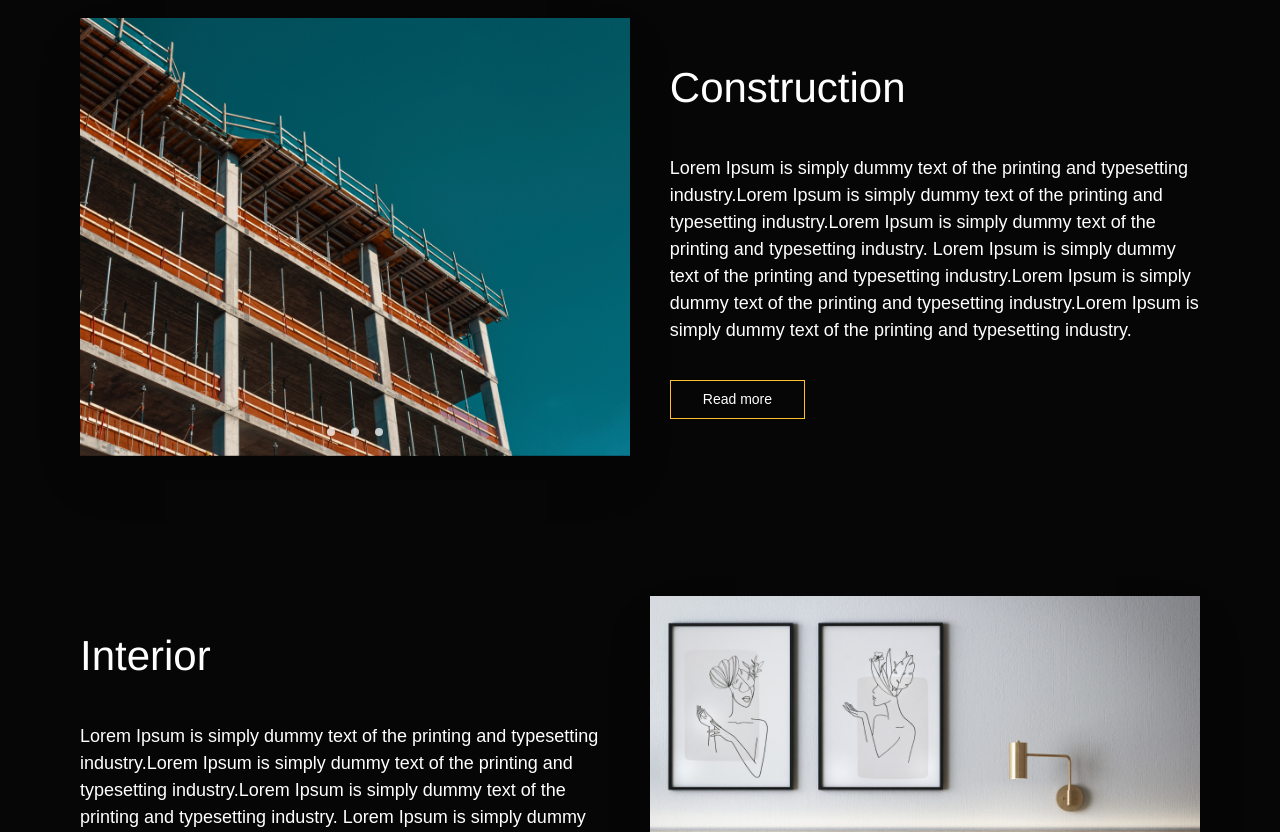
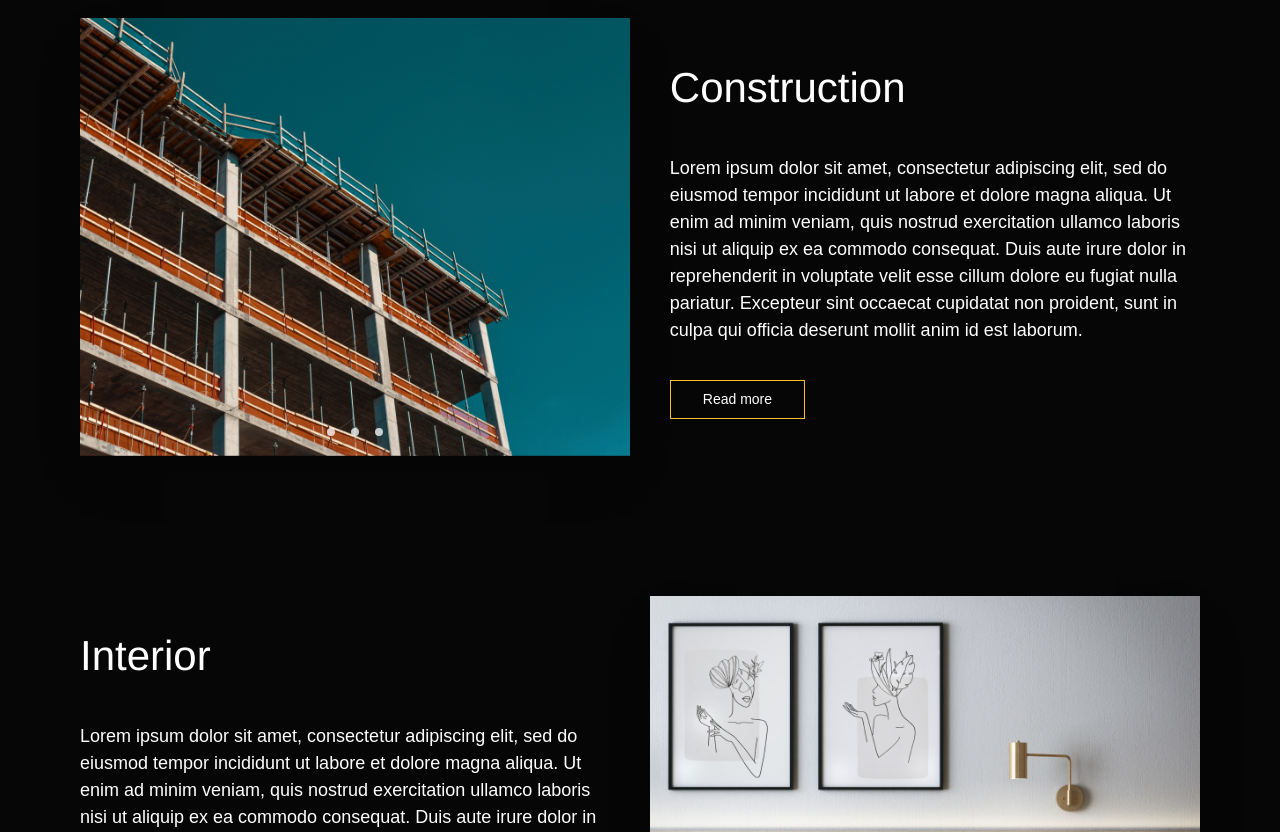
Before and after one commit to ahswathi/keyinterior, a React (Create React App) app: page / in a window 1280 px wide. Shown: the part 1860-2692 px from the top of the page. Built offline with nearby package versions, Linux system fonts and the light colour scheme.

Commit message:
validation

```diff
--- a/src/Components/Footer.js
+++ b/src/Components/Footer.js
@@ -4,8 +4,8 @@ import SocialMediaIcons from './SocialMediaIcons'
 
 const Footer = () => {
   return (
-    <div className='lg:p-[80px] md:p-[80px] sm:p-[80px] p-[40px] bg-[#060606] text-white'>
-        <div className='flex flex-wrap lg:justify-between lg:pb-[80px]'>
+    <div className='lg:p-[80px] md:p-[40px] sm:p-[40px] p-[40px] bg-[#060606] text-white'>
+        <div className='flex flex-wrap lg:justify-between md:justify-between lg:pb-[80px]'>
             <div className='font-poppins pb-[20px] text-[#767676] lg:text-[20px] text-[16px] '>
             <p>438 Marine Parade Elwood, <br/>
             Victoria P.O Box 3184 </p>  <br/>
--- a/src/Components/Homebody.js
+++ b/src/Components/Homebody.js
@@ -11,7 +11,7 @@ const Homebody = () => {
         </div>
         <div className="font-normal text-white w-full lg:ps-[40px] md:ps-[40px]">
             <p className='lg:text-[42px] md:text-[28px] sm:text-[28px] text-[22px] pb-[20px]'>Construction</p>
-            <p className='font-poppins lg:text-[18px] md:text-[12px] text-[12px] lg:py-4  md:py-4'>Lorem Ipsum is simply dummy text of the printing and typesetting industry.Lorem Ipsum is simply dummy text of the printing and typesetting industry.Lorem Ipsum is simply dummy text of the printing and typesetting industry. Lorem Ipsum is simply dummy text of the printing and typesetting industry.Lorem Ipsum is simply dummy text of the printing and typesetting industry.Lorem Ipsum is simply dummy text of the printing and typesetting industry.</p>
+            <p className='font-poppins lg:text-[18px] md:text-[12px] text-[12px] lg:py-4  md:py-4'>Lorem ipsum dolor sit amet, consectetur adipiscing elit, sed do eiusmod tempor incididunt ut labore et dolore magna aliqua. Ut enim ad minim veniam, quis nostrud exercitation ullamco laboris nisi ut aliquip ex ea commodo consequat. Duis aute irure dolor in reprehenderit in voluptate velit esse cillum dolore eu fugiat nulla pariatur. Excepteur sint occaecat cupidatat non proident, sunt in culpa qui officia deserunt mollit anim id est laborum.</p>
             <a href='/construction'><button className='font-poppins border  border-[#FFC12B] text-[14px] px-8 py-2 mt-[20px]
             transition-colors duration-300 hover:bg-[#FFC12B] hover:text-black'>Read more</button></a>
         </div>
@@ -22,7 +22,7 @@ const Homebody = () => {
         </div>
         <div className="font-normal text-white w-full lg:pe-[40px] pe-[40px]">
             <p className='lg:text-[42px] md:text-[28px] sm:text-[28px] text-[22px] pb-[20px]'>Interior</p>
-            <p className='font-poppins lg:text-[18px] md:text-[12px] text-[12px] lg:py-4  md:py-4'>Lorem Ipsum is simply dummy text of the printing and typesetting industry.Lorem Ipsum is simply dummy text of the printing and typesetting industry.Lorem Ipsum is simply dummy text of the printing and typesetting industry. Lorem Ipsum is simply dummy text of the printing and typesetting industry.Lorem Ipsum is simply dummy text of the printing and typesetting industry.Lorem Ipsum is simply dummy text of the printing and typesetting industry.</p>
+            <p className='font-poppins lg:text-[18px] md:text-[12px] text-[12px] lg:py-4  md:py-4'>Lorem ipsum dolor sit amet, consectetur adipiscing elit, sed do eiusmod tempor incididunt ut labore et dolore magna aliqua. Ut enim ad minim veniam, quis nostrud exercitation ullamco laboris nisi ut aliquip ex ea commodo consequat. Duis aute irure dolor in reprehenderit in voluptate velit esse cillum dolore eu fugiat nulla pariatur. Excepteur sint occaecat cupidatat non proident, sunt in culpa qui officia deserunt mollit anim id est laborum.</p>
             <a href='/interior'><button className='font-poppins border  border-[#FFC12B] text-[14px] px-8 py-2 mt-[20px]
             transition-colors duration-300 hover:bg-[#FFC12B] hover:text-black'>Read more</button></a>
         </div>
--- a/src/pages/About.js
+++ b/src/pages/About.js
@@ -24,13 +24,13 @@ const About = () => {
                 {/* <button className='border  border-[#FFC12B] text-[14px] px-8 py-2'>Read more</button> */}
             </div>
         </div>
-        <div className='lg:flex lg:flex-row-reverse md:flex justify-center items-center pb-[40px]'>
+        <div className='lg:flex lg:flex-row-reverse md:flex md:flex-row-reverse justify-center items-center pb-[40px]'>
           <div className='w-full lg:ps-[40px] md:ps-[40px] py-[20px]'>
                 <img src="images/img1.png" alt="logo" class="object-cover "/>
             </div>
             <div className="font-normal text-white w-full ">
-                <p className='lg:text-[42px] md:text-[42px] sm:text-[28px] text-[22px]'>Title</p>
-                <p className='font-poppins lg:text-[18px] md:text-[18px] text-[12px] lg:py-4  md:py-4'>Lorem ipsum dolor sit amet, consectetur adipiscing elit, sed do eiusmod tempor incididunt ut labore et dolore magna aliqua. Ut enim ad minim veniam, quis nostrud exercitation ullamco laboris nisi ut aliquip ex ea commodo consequat. Duis aute irure dolor in reprehenderit in voluptate velit esse cillum dolore eu fugiat nulla pariatur. Excepteur sint occaecat cupidatat non proident, sunt in culpa qui officia deserunt mollit anim id est laborum.</p>
+                <p className='lg:text-[42px] md:text-[28px] sm:text-[28px] text-[22px]'>Title</p>
+                <p className='font-poppins lg:text-[18px] md:text-[12px] text-[12px] lg:py-4  md:py-4'>Lorem ipsum dolor sit amet, consectetur adipiscing elit, sed do eiusmod tempor incididunt ut labore et dolore magna aliqua. Ut enim ad minim veniam, quis nostrud exercitation ullamco laboris nisi ut aliquip ex ea commodo consequat. Duis aute irure dolor in reprehenderit in voluptate velit esse cillum dolore eu fugiat nulla pariatur. Excepteur sint occaecat cupidatat non proident, sunt in culpa qui officia deserunt mollit anim id est laborum.</p>
                {/*  <button className='border border-[#FFC12B] text-[14px] px-8 py-2'>Read more</button> */}
             </div>
 
--- a/src/pages/Construction.js
+++ b/src/pages/Construction.js
@@ -10,7 +10,7 @@ const Construction = () => {
       <div className=''> <img src="images/About.png" alt="logo" className='py-[20px] h-[200px] lg:h-[480px] md:h-[380px] w-full
       lg:rounded-tr-[100px] lg:rounded-bl-[100px] rounded-tr-[45px] rounded-bl-[45px]' /></div>
     </div>
-    <div className='lg:px-[80px] md:px-[80px] text-white lg:pb-[80px] md:pb-[80px] pb-[40px] px-[20px]  '>
+    <div className='lg:px-[80px] md:px-[40px]  text-white lg:pb-[80px] md:pb-[80px] pb-[40px] px-[20px] '>
       <p className='lg:text-[52px] md:text-[52px] sm:text-[38px] text-[38px] text-center lg:text-left'>How it works</p>
       <p className='font-poppins lg:text-[18px] md:text-[18px] text-[12px] text-center lg:text-left'>Lorem Ipsum is simply dummy text of the printing and typesetting industry.</p>
         <div className='lg:flex  md:flex justify-center items-center py-[60px]'>
@@ -18,17 +18,17 @@ const Construction = () => {
                 <img src="images/img3.png" alt="logo" class="object-cover "/>
             </div>
             <div className="font-normal text-white w-full lg:ps-[40px] md:ps-[40px] pt-[20px]">
-                <p className='lg:text-[42px] md:text-[42px] sm:text-[28px] text-[28px]'>Title</p>
-                <p className='font-poppins lg:text-[18px] md:text-[18px] text-[12px] lg:py-4  md:py-4'>Lorem ipsum dolor sit amet, consectetur adipiscing elit, sed do eiusmod tempor incididunt ut labore et dolore magna aliqua. Ut enim ad minim veniam, quis nostrud exercitation ullamco laboris nisi ut aliquip ex ea commodo consequat. Duis aute irure dolor in reprehenderit in voluptate velit esse cillum dolore eu fugiat nulla pariatur. Excepteur sint occaecat cupidatat non proident, sunt in culpa qui officia deserunt mollit anim id est laborum.</p>
+                <p className='lg:text-[42px] md:text-[28px] sm:text-[28px] text-[28px]'>Title</p>
+                <p className='font-poppins lg:text-[18px] md:text-[12px] text-[12px] lg:py-4  md:py-4'>Lorem ipsum dolor sit amet, consectetur adipiscing elit, sed do eiusmod tempor incididunt ut labore et dolore magna aliqua. Ut enim ad minim veniam, quis nostrud exercitation ullamco laboris nisi ut aliquip ex ea commodo consequat. Duis aute irure dolor in reprehenderit in voluptate velit esse cillum dolore eu fugiat nulla pariatur. Excepteur sint occaecat cupidatat non proident, sunt in culpa qui officia deserunt mollit anim id est laborum.</p>
             </div>
         </div>
-        <div className='lg:flex lg:flex-row-reverse md:flex '>
+        <div className='lg:flex lg:flex-row-reverse  md:flex-row-reverse md:flex '>
             <div className='w-full lg:ps-[40px] md:ps-[40px]  pb-[20px]'>
                 <img src="images/img1.png" alt="logo" class="object-cover "/>
             </div>
-            <div className="font-normal text-white w-full lg:ps-[40px] md:ps-[40px] ">
-                <p className='lg:text-[42px] md:text-[42px] sm:text-[28px] text-[28px]'>Title</p>
-                <p className='font-poppins lg:text-[18px] md:text-[18px] text-[12px] lg:py-4  md:py-4'>Lorem ipsum dolor sit amet, consectetur adipiscing elit, sed do eiusmod tempor incididunt ut labore et dolore magna aliqua. Ut enim ad minim veniam, quis nostrud exercitation ullamco laboris nisi ut aliquip ex ea commodo consequat. Duis aute irure dolor in reprehenderit in voluptate velit esse cillum dolore eu fugiat nulla pariatur. Excepteur sint occaecat cupidatat non proident, sunt in culpa qui officia deserunt mollit anim id est laborum.</p>
+            <div className="font-normal text-white w-full lg:ps-[40px] md:ps-[40px] pt-[20px]">
+                <p className='lg:text-[42px] md:text-[28px] sm:text-[28px] text-[28px]'>Title</p>
+                <p className='font-poppins lg:text-[18px] md:text-[12px] text-[12px] lg:py-4  md:py-4'>Lorem ipsum dolor sit amet, consectetur adipiscing elit, sed do eiusmod tempor incididunt ut labore et dolore magna aliqua. Ut enim ad minim veniam, quis nostrud exercitation ullamco laboris nisi ut aliquip ex ea commodo consequat. Duis aute irure dolor in reprehenderit in voluptate velit esse cillum dolore eu fugiat nulla pariatur. Excepteur sint occaecat cupidatat non proident, sunt in culpa qui officia deserunt mollit anim id est laborum.</p>
             </div>
         </div>
 
@@ -37,17 +37,17 @@ const Construction = () => {
                 <img src="images/img5.png" alt="logo" class="object-cover "/>
             </div>
             <div className="font-normal text-white w-full lg:ps-[40px] md:ps-[40px] pt-[20px]">
-                <p className='lg:text-[42px] md:text-[42px] sm:text-[28px] text-[28px]'>Title</p>
-                <p className='font-poppins lg:text-[18px] md:text-[18px] text-[12px] lg:py-4  md:py-4'>Lorem ipsum dolor sit amet, consectetur adipiscing elit, sed do eiusmod tempor incididunt ut labore et dolore magna aliqua. Ut enim ad minim veniam, quis nostrud exercitation ullamco laboris nisi ut aliquip ex ea commodo consequat. Duis aute irure dolor in reprehenderit in voluptate velit esse cillum dolore eu fugiat nulla pariatur. Excepteur sint occaecat cupidatat non proident, sunt in culpa qui officia deserunt mollit anim id est laborum.</p>
+                <p className='lg:text-[42px] md:text-[28px] sm:text-[28px] text-[28px]'>Title</p>
+                <p className='font-poppins lg:text-[18px] md:text-[12px] text-[12px] lg:py-4  md:py-4'>Lorem ipsum dolor sit amet, consectetur adipiscing elit, sed do eiusmod tempor incididunt ut labore et dolore magna aliqua. Ut enim ad minim veniam, quis nostrud exercitation ullamco laboris nisi ut aliquip ex ea commodo consequat. Duis aute irure dolor in reprehenderit in voluptate velit esse cillum dolore eu fugiat nulla pariatur. Excepteur sint occaecat cupidatat non proident, sunt in culpa qui officia deserunt mollit anim id est laborum.</p>
             </div>
         </div>
-        <div className='lg:flex lg:flex-row-reverse md:flex justify-center items-center'>
+        <div className='lg:flex lg:flex-row-reverse md:flex  md:flex-row-reverse justify-center items-center'>
             <div className='w-full lg:ps-[40px] md:ps-[40px]  py-[20px]'>
                 <img src="images/img2.png" alt="logo" class="object-cover "/>
             </div>
             <div className="font-normal text-white w-full lg:ps-[40px] md:ps-[40px] pt-[20px]">
-                <p className='lg:text-[42px] md:text-[42px] sm:text-[28px] text-[28px]'>Title</p>
-                <p className='font-poppins lg:text-[18px] md:text-[18px] text-[12px] lg:py-4  md:py-4'>Lorem ipsum dolor sit amet, consectetur adipiscing elit, sed do eiusmod tempor incididunt ut labore et dolore magna aliqua. Ut enim ad minim veniam, quis nostrud exercitation ullamco laboris nisi ut aliquip ex ea commodo consequat. Duis aute irure dolor in reprehenderit in voluptate velit esse cillum dolore eu fugiat nulla pariatur. Excepteur sint occaecat cupidatat non proident, sunt in culpa qui officia deserunt mollit anim id est laborum.</p>
+                <p className='lg:text-[42px] md:text-[28px] sm:text-[28px] text-[28px]'>Title</p>
+                <p className='font-poppins lg:text-[18px] md:text-[12px] text-[12px] lg:py-4  md:py-4'>Lorem ipsum dolor sit amet, consectetur adipiscing elit, sed do eiusmod tempor incididunt ut labore et dolore magna aliqua. Ut enim ad minim veniam, quis nostrud exercitation ullamco laboris nisi ut aliquip ex ea commodo consequat. Duis aute irure dolor in reprehenderit in voluptate velit esse cillum dolore eu fugiat nulla pariatur. Excepteur sint occaecat cupidatat non proident, sunt in culpa qui officia deserunt mollit anim id est laborum.</p>
             </div>
         </div>
         <div className='lg:flex  md:flex justify-center items-center py-[60px]'>
@@ -55,8 +55,8 @@ const Construction = () => {
                 <img src="images/img4.png" alt="logo" class="object-cover "/>
             </div>
             <div className="font-normal text-white w-full lg:ps-[40px] md:ps-[40px] pt-[20px]">
-                <p className='lg:text-[42px] md:text-[42px] sm:text-[28px] text-[28px]'>Title</p>
-                <p className='font-poppins lg:text-[18px] md:text-[18px] text-[12px] lg:py-4  md:py-4'>Lorem ipsum dolor sit amet, consectetur adipiscing elit, sed do eiusmod tempor incididunt ut labore et dolore magna aliqua. Ut enim ad minim veniam, quis nostrud exercitation ullamco laboris nisi ut aliquip ex ea commodo consequat. Duis aute irure dolor in reprehenderit in voluptate velit esse cillum dolore eu fugiat nulla pariatur. Excepteur sint occaecat cupidatat non proident, sunt in culpa qui officia deserunt mollit anim id est laborum.</p>
+                <p className='lg:text-[42px] md:text-[28px] sm:text-[28px] text-[28px]'>Title</p>
+                <p className='font-poppins lg:text-[18px] md:text-[12px] text-[12px] lg:py-4  md:py-4'>Lorem ipsum dolor sit amet, consectetur adipiscing elit, sed do eiusmod tempor incididunt ut labore et dolore magna aliqua. Ut enim ad minim veniam, quis nostrud exercitation ullamco laboris nisi ut aliquip ex ea commodo consequat. Duis aute irure dolor in reprehenderit in voluptate velit esse cillum dolore eu fugiat nulla pariatur. Excepteur sint occaecat cupidatat non proident, sunt in culpa qui officia deserunt mollit anim id est laborum.</p>
             </div>
         </div>
     </div>
--- a/src/pages/Contact.js
+++ b/src/pages/Contact.js
@@ -11,7 +11,7 @@ const Contact = () => {
   const onSubmit = (data) => console.log(data);
   return (
     <Layout>
-      <div className='lg:p-[80px] md:p-[80px] sm:p-[50px] p-[20px]'>
+      <div className='lg:p-[80px] md:p-[40px] sm:p-[40px] p-[20px]'>
         <div className="lg:flex  md:flex sm:flex justify-center items-center pb-[20px]">
           <div className="font-normal text-white pe-[40px]">
             <p className='lg:text-[58px] md:text-[58px] sm:text-[38px] text-[32px] '>Contact us</p>
--- a/src/pages/Interior.js
+++ b/src/pages/Interior.js
@@ -10,7 +10,7 @@ const Interior = () => {
       <div className=''> <img src="images/About.png" alt="logo" className='py-[20px] h-[200px] lg:h-[480px] md:h-[380px] w-full
       lg:rounded-tr-[100px] lg:rounded-bl-[100px] rounded-tr-[45px] rounded-bl-[45px]' /></div>
     </div>
-    <div className='lg:px-[80px] md:px-[80px]  text-white lg:pb-[80px] md:pb-[80px] pb-[40px] px-[20px] '>
+    <div className='lg:px-[80px] md:px-[40px]  text-white lg:pb-[80px] md:pb-[80px] pb-[40px] px-[20px] '>
       <p className='lg:text-[52px] md:text-[52px] sm:text-[38px] text-[38px] text-center lg:text-left'>How it works</p>
       <p className='font-poppins lg:text-[18px] md:text-[18px] text-[12px] text-center lg:text-left'>Lorem Ipsum is simply dummy text of the printing and typesetting industry.</p>
         <div className='lg:flex  md:flex justify-center items-center py-[60px]'>
--- a/src/pages/Services.js
+++ b/src/pages/Services.js
@@ -21,7 +21,7 @@ const Services = () => {
                 <Sliderimg/>
             </div>
             <div className="font-normal text-white w-full lg:ps-[40px] md:ps-[40px]">
-                <p className='lg:text-[42px] md:text-[42px] sm:text-[28px] text-[28px] pb-[20px] lg:pb-[0px]'>Construction</p>
+                <p className='lg:text-[42px] md:text-[28px] sm:text-[28px] text-[28px] pb-[20px] lg:pb-[0px]'>Construction</p>
                 <p className='font-poppins lg:text-[18px] md:text-[18px] text-[12px] lg:py-4 pb-[20px] lg:pb-[0px]'>Lorem ipsum dolor sit amet, consectetur adipiscing elit, sed do eiusmod tempor incididunt ut labore et dolore magna aliqua. Ut enim ad minim veniam, quis nostrud exercitation ullamco laboris nisi ut aliquip ex ea commodo consequat. Duis aute irure dolor in reprehenderit in voluptate velit esse cillum dolore eu fugiat nulla pariatur. Excepteur sint occaecat cupidatat non proident, sunt in culpa qui officia deserunt mollit anim id est laborum.</p>
                 <a href='/construction'><button className='font-poppins border  border-[#FFC12B] text-[14px] px-8 py-2 md:py-4
                 transition-colors duration-300 hover:bg-[#FFC12B] hover:text-black pb-[20px] lg:pb-[0px]'>Read more</button></a>
@@ -32,8 +32,8 @@ const Services = () => {
               <Sliderimg2/>
             </div>
             <div className="font-normal text-white w-full ">
-                <p className='lg:text-[42px] md:text-[42px] sm:text-[28px] text-[28px] pb-[20px] lg:pb-[0px]'>Interior Design</p>
-                <p className='font-poppins lg:text-[18px] md:text-[18px] text-[12px] lg:py-4  pb-[20px] lg:pb-[0px]'>Lorem ipsum dolor sit amet, consectetur adipiscing elit, sed do eiusmod tempor incididunt ut labore et dolore magna aliqua. Ut enim ad minim veniam, quis nostrud exercitation ullamco laboris nisi ut aliquip ex ea commodo consequat. Duis aute irure dolor in reprehenderit in voluptate velit esse cillum dolore eu fugiat nulla pariatur. Excepteur sint occaecat cupidatat non proident, sunt in culpa qui officia deserunt mollit anim id est laborum.</p>
+                <p className='lg:text-[42px] md:text-[28px] sm:text-[28px] text-[28px] pb-[20px] lg:pb-[0px]'>Interior Design</p>
+                <p className='font-poppins lg:text-[18px] md:text-[12px] text-[12px] lg:py-4  pb-[20px] lg:pb-[0px]'>Lorem ipsum dolor sit amet, consectetur adipiscing elit, sed do eiusmod tempor incididunt ut labore et dolore magna aliqua. Ut enim ad minim veniam, quis nostrud exercitation ullamco laboris nisi ut aliquip ex ea commodo consequat. Duis aute irure dolor in reprehenderit in voluptate velit esse cillum dolore eu fugiat nulla pariatur. Excepteur sint occaecat cupidatat non proident, sunt in culpa qui officia deserunt mollit anim id est laborum.</p>
                 <a href='/interior'><button className='font-poppins border border-[#FFC12B] text-[14px] px-8 py-2 md:py-4
                 transition-colors duration-300 hover:bg-[#FFC12B] hover:text-black'>Read more</button></a>
             </div>
```
